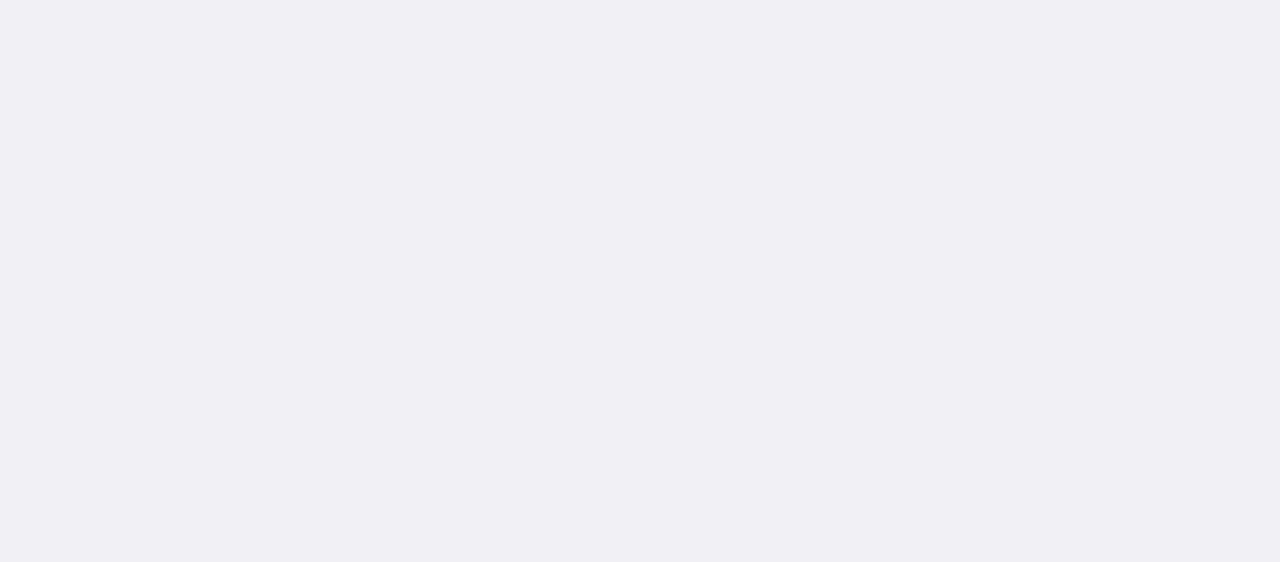
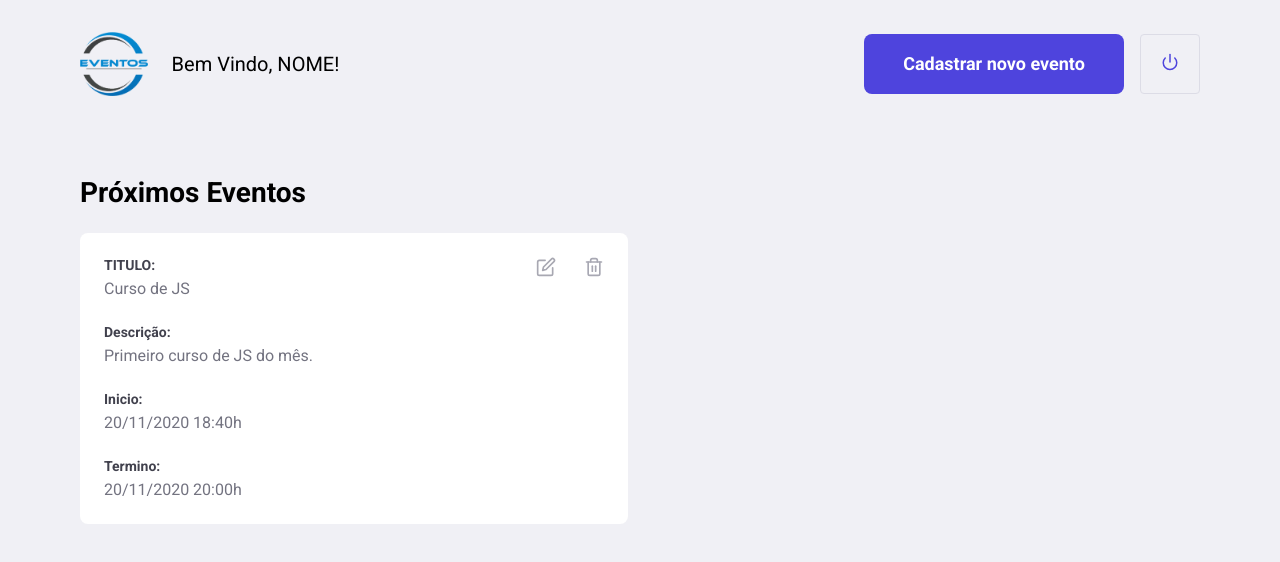
Before and after one commit to caiosales35/Calendario, a JavaScript app in the folder frontend/: page /profile in a window 1280 px wide. Shown: the top 562 px of the page. Built offline with nearby package versions, Linux system fonts and the light colour scheme; the HTML template or start-up script is replaced by a standard one.

Commit message:
Interface pagina de listagem de eventos

```diff
--- /dev/null
+++ b/frontend/src/pages/Profile/index.js
@@ -0,0 +1,40 @@
+import { Link } from 'react-router-dom';
+import { FiPower, FiTrash2, FiEdit } from 'react-icons/fi';
+
+import './styles.css';
+
+import logoImg from '../../assets/logo.png';
+
+export default function Profile() {
+    return (
+        <div className="profile-container">
+            <header>
+                <img src={logoImg} alt="Logo Eventos" />
+                <span>Bem Vindo, NOME!</span>
+                <Link className="button" to="/events/new" >Cadastrar novo evento</Link>
+                <button type="button">
+                    <FiPower size={18} color="#4e44dd" />
+                </button>
+            </header>
+            <h1>Próximos Eventos</h1>
+            <ul>
+                <li>
+                    <strong>TITULO:</strong>
+                    <p>Curso de JS</p>
+                    <strong>Descrição:</strong>
+                    <p>Primeiro curso de JS do mês.</p>
+                    <strong>Inicio:</strong>
+                    <p>20/11/2020 18:40h</p>
+                    <strong>Termino:</strong>
+                    <p>20/11/2020 20:00h</p>
+                    <button type="button" className="button-trash">
+                        <FiTrash2 size={20} color="#a8a8b3" />
+                    </button>
+                    <button type="button" className="button-edit">
+                        <FiEdit size={20} color="#a8a8b2" />
+                    </button>
+                </li>
+            </ul>
+        </div>
+    );
+}
--- /dev/null
+++ b/frontend/src/pages/Profile/styles.css
@@ -0,0 +1,95 @@
+.profile-container {
+  width: 100%;
+  max-width: 1180px;
+  padding: 0 30px;
+  margin: 32px auto;
+}
+
+.profile-container header {
+  display: flex;
+  align-items: center;
+}
+
+.profile-container header span {
+  font-size: 20px;
+  margin-left: 24px;
+}
+
+.profile-container header img {
+  height: 64px;
+}
+
+.profile-container header a {
+  width: 260px;
+  margin-left: auto;
+  margin-top: 0;
+}
+
+.profile-container header button {
+  height: 60px;
+  width: 60px;
+  border-radius: 4px;
+  border: 1px solid #dcdce6;
+  background: transparent;
+  margin-left: 16px;
+  transition: border-color 0.2s;
+}
+
+.profile-container header button:hover {
+  border-color: #999;
+}
+
+.profile-container h1 {
+  margin-top: 80px;
+  margin-bottom: 24px;
+}
+
+.profile-container ul {
+  display: grid;
+  grid-template-columns: repeat(2, 1fr);
+  /* Duas colunas flexiveis */
+  grid-gap: 24px;
+  list-style: none;
+}
+
+.profile-container ul li {
+  background: #fff;
+  padding: 24px;
+  border-radius: 8px;
+  position: relative;
+}
+
+.profile-container ul li button {
+  position: absolute;
+  top: 24px;
+  border: 0;
+  background: transparent;
+}
+
+.profile-container ul li .button-trash {
+  right: 24px;
+}
+
+.profile-container ul li .button-edit {
+  right: 72px;
+}
+
+.profile-container ul li button:hover {
+  opacity: 0.8;
+}
+
+.profile-container ul li strong {
+  display: block;
+  margin-bottom: 5px;
+  color: #41414d;
+}
+
+.profile-container ul li p + strong {
+  margin-top: 25px;
+}
+
+.profile-container ul li p {
+  color: #737380;
+  line-height: 21px;
+  font-size: 16px;
+}
--- a/frontend/src/routes.js
+++ b/frontend/src/routes.js
@@ -2,6 +2,7 @@ import { BrowserRouter, Route, Switch } from 'react-router-dom';
 
 import Logon from './pages/Logon';
 import Register from './pages/Register';
+import Profile from './pages/Profile';
 
 export default function Routes() {
     return (
@@ -9,6 +10,7 @@ export default function Routes() {
             <Switch>
                 <Route path="/" exact component={Logon} />
                 <Route path="/register" component={Register} />
+                <Route path="/profile" component={Profile} />
             </Switch>
         </BrowserRouter>
     )
```
